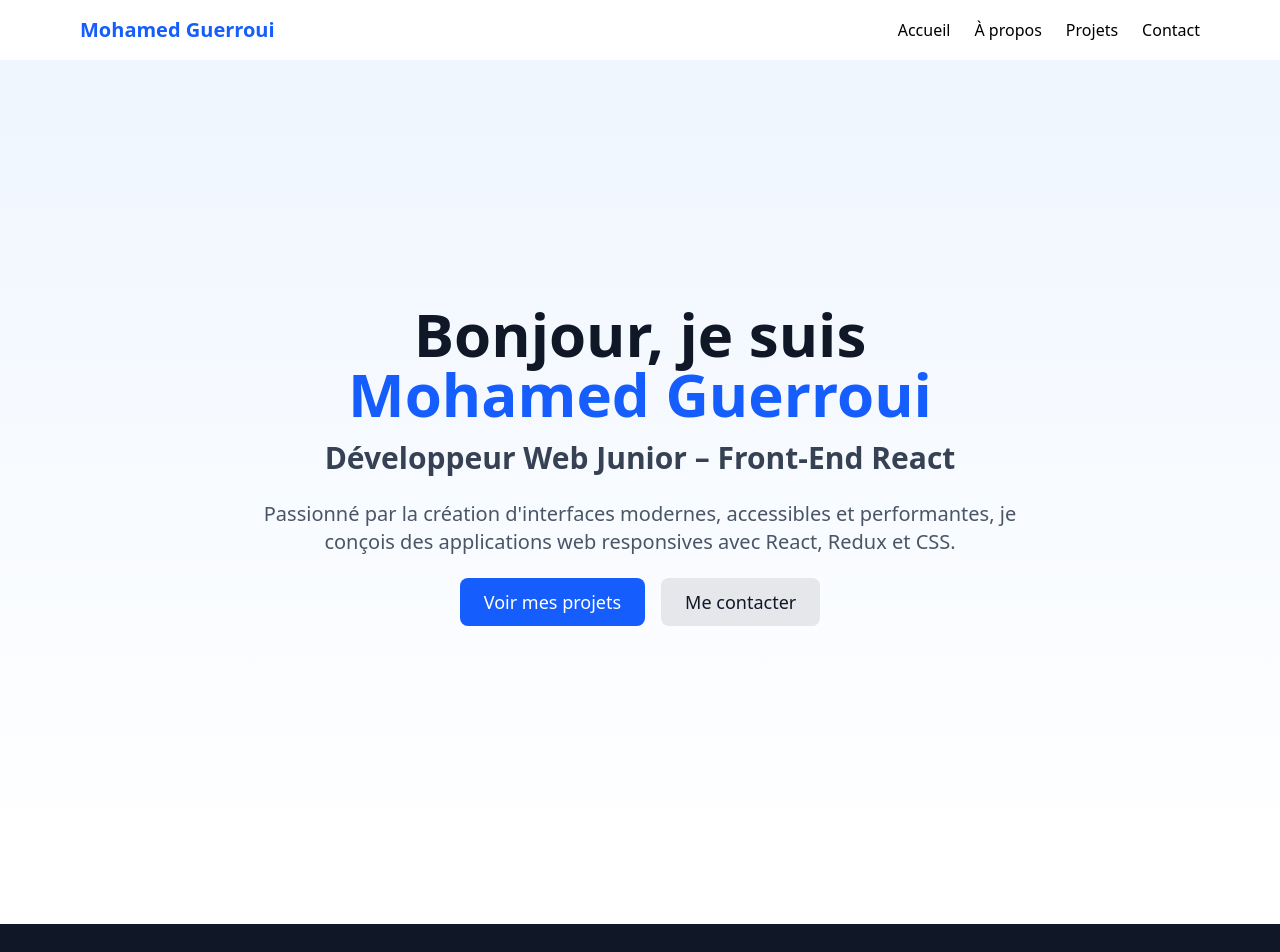
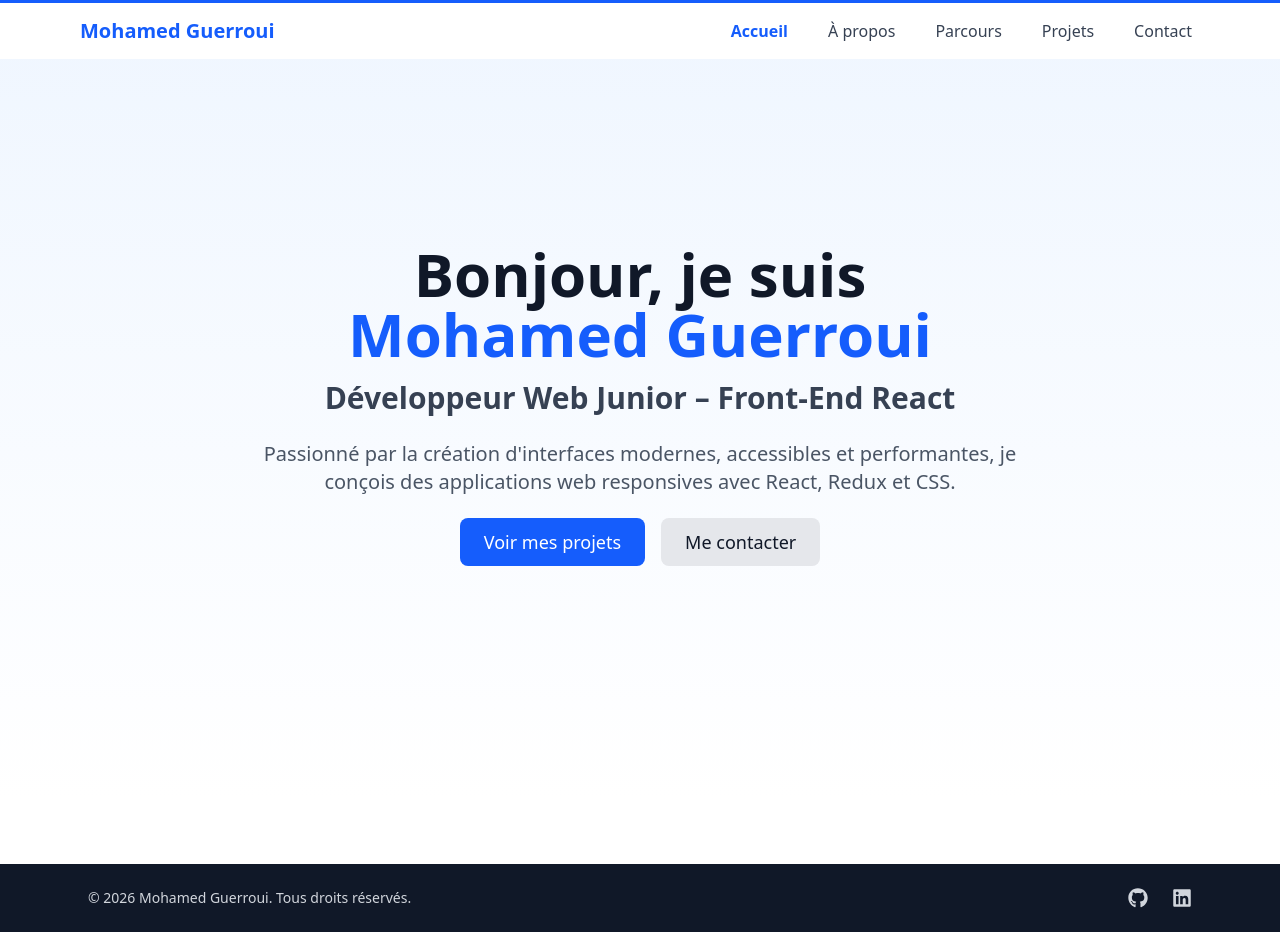
Before and after one commit to mhdgri/Portfolio, a React (Vite) app: page / in a window 1280 px wide. Shown: the top 952 px of the page. Built offline with nearby package versions, Linux system fonts and the light colour scheme.

Commit message:
Finalisation des composants Footer, Navbar et création du composant NotFound

```diff
--- a/src/components/Footer.jsx
+++ b/src/components/Footer.jsx
@@ -1,9 +1,44 @@
+// src/components/Footer.jsx
+import { FaGithub, FaLinkedin } from "react-icons/fa";
+import { motion } from "framer-motion";
+
 export default function Footer() {
   return (
-    <footer className="bg-gray-900 text-gray-300 py-6 mt-16">
-      <div className="max-w-6xl mx-auto text-center">
-        <p>© {new Date().getFullYear()} Mohamed Guerroui. Tous droits réservés.</p>
+    <motion.footer
+      initial={{ opacity: 0, y: 8 }}
+      whileInView={{ opacity: 1, y: 0 }}
+      viewport={{ once: true }}
+      transition={{ duration: 0.4 }}
+      className="bg-gray-900 text-gray-300 py-6 mt-16"
+    >
+      <div className="max-w-6xl mx-auto flex flex-col md:flex-row justify-between items-center px-6">
+        <p className="text-sm mb-4 md:mb-0">
+          © {new Date().getFullYear()} Mohamed Guerroui. Tous droits réservés.
+        </p>
+
+        <div className="flex gap-6 text-xl">
+          <motion.a
+            whileHover={{ y: -2 }}
+            href="https://github.com/mhdgri"
+            aria-label="Ouvrir GitHub de Mohamed Guerroui"
+            target="_blank"
+            rel="noopener noreferrer"
+            className="hover:text-white"
+          >
+            <FaGithub />
+          </motion.a>
+          <motion.a
+            whileHover={{ y: -2 }}
+            href="https://linkedin.com/in/mohamed-guerroui-a27601388/"
+            aria-label="Ouvrir LinkedIn de Mohamed Guerroui"
+            target="_blank"
+            rel="noopener noreferrer"
+            className="hover:text-white"
+          >
+            <FaLinkedin />
+          </motion.a>
+        </div>
       </div>
-    </footer>
+    </motion.footer>
   );
 }
--- a/src/components/Navbar.jsx
+++ b/src/components/Navbar.jsx
@@ -1,28 +1,109 @@
-import { Link } from "react-router-dom";
+// src/components/Navbar.jsx
+import { Link, NavLink } from "react-router-dom";
+import { useState, useEffect } from "react";
+import { FiMenu, FiX } from "react-icons/fi";
+import { motion, useScroll, useSpring } from "framer-motion";
 
 export default function Navbar() {
+  const [isOpen, setIsOpen] = useState(false);
+  const [scrolled, setScrolled] = useState(false);
+  const { scrollYProgress } = useScroll();
+  const scaleX = useSpring(scrollYProgress, { stiffness: 120, damping: 20, mass: 0.3 });
+
+  useEffect(() => {
+    const onResize = () => {
+      if (window.innerWidth >= 768) setIsOpen(false);
+    };
+    const onScroll = () => setScrolled(window.scrollY > 8);
+    window.addEventListener("resize", onResize);
+    window.addEventListener("scroll", onScroll);
+    onScroll();
+    return () => {
+      window.removeEventListener("resize", onResize);
+      window.removeEventListener("scroll", onScroll);
+    };
+  }, []);
+
+  const navItems = [
+    { to: "/", label: "Accueil" },
+    { to: "/about", label: "À propos" },
+    { to: "/journey", label: "Parcours" },
+    { to: "/projects", label: "Projets" },
+    { to: "/contact", label: "Contact" },
+  ];
+
+  const NavItem = ({ to, label, onClick }) => (
+    <NavLink
+      to={to}
+      onClick={onClick}
+      className={({ isActive }) =>
+        [
+          "px-2 py-1 transition-colors",
+          isActive ? "text-blue-600 font-semibold" : "text-gray-700 hover:text-blue-600",
+        ].join(" ")
+      }
+    >
+      {label}
+    </NavLink>
+  );
+
   return (
-    <nav className="bg-white shadow-md">
-      <div className="max-w-6xl mx-auto px-4 py-4">
-        <div className="flex justify-between items-center">
-          <Link to="/" className="text-xl font-bold text-blue-600">
-            Mohamed Guerroui
-          </Link>
+    <nav
+      className={[
+        "fixed w-full z-50 top-0 transition-all",
+        scrolled ? "bg-white/90 backdrop-blur shadow-sm" : "bg-white",
+      ].join(" ")}
+      role="navigation"
+      aria-label="Navigation principale"
+    >
+      {/* Progress bar */}
+      <motion.div
+        aria-hidden="true"
+        style={{ scaleX, transformOrigin: "0% 50%" }}
+        className="h-[3px] bg-blue-600"
+      />
 
-          <div className="flex gap-6">
-            <Link to="/" className="hover:text-blue-600 transition">
-              Accueil
-            </Link>
-            <Link to="/about" className="hover:text-blue-600 transition">
-              À propos
-            </Link>
-            <Link to="/projects" className="hover:text-blue-600 transition">
-              Projets
-            </Link>
-            <Link to="/contact" className="hover:text-blue-600 transition">
-              Contact
-            </Link>
-          </div>
+      <div className="max-w-6xl mx-auto px-4 py-3 flex justify-between items-center">
+        <Link
+          to="/"
+          className="text-xl font-bold text-blue-600 focus:outline-none focus:ring-2 focus:ring-blue-500 rounded"
+        >
+          Mohamed Guerroui
+        </Link>
+
+        <div className="hidden md:flex gap-6 items-center">
+          {navItems.map((item) => (
+            <NavItem key={item.to} to={item.to} label={item.label} />
+          ))}
+        </div>
+
+        <button
+          className="md:hidden text-gray-700 p-2 rounded focus:outline-none focus:ring-2 focus:ring-blue-500"
+          onClick={() => setIsOpen((v) => !v)}
+          aria-label={isOpen ? "Fermer le menu" : "Ouvrir le menu"}
+          aria-expanded={isOpen}
+          aria-controls="mobile-menu"
+        >
+          <span className="inline-flex items-center justify-center w-6 h-6">
+            {isOpen ? <FiX size={24} /> : <FiMenu size={24} />}
+          </span>
+        </button>
+      </div>
+
+      <div
+        id="mobile-menu"
+        className={[
+          "md:hidden bg-white shadow-md overflow-hidden",
+          "transition-all duration-300 ease-out origin-top",
+          isOpen ? "opacity-100 scale-y-100 max-h-[400px]" : "opacity-0 scale-y-95 max-h-0",
+        ].join(" ")}
+        role="dialog"
+        aria-hidden={!isOpen}
+      >
+        <div className="flex flex-col items-center py-3 gap-2">
+          {navItems.map((item) => (
+            <NavItem key={item.to} to={item.to} label={item.label} onClick={() => setIsOpen(false)} />
+          ))}
         </div>
       </div>
     </nav>
--- /dev/null
+++ b/src/pages/NotFound.jsx
@@ -0,0 +1,22 @@
+// src/pages/NotFound.jsx
+import SEO from "../components/SEO.jsx";
+
+export default function NotFound() {
+  return (
+    <section className="py-20 text-center">
+      <SEO
+        title="Page introuvable"
+        description="La page que vous cherchez n'existe pas ou a été déplacée."
+        canonical="/404"
+      />
+      <h1 className="text-4xl font-bold mb-2">404 – Page introuvable</h1>
+      <p className="text-gray-600">La page demandée n’existe pas.</p>
+      <a
+        href="/"
+        className="inline-block mt-6 px-6 py-3 bg-blue-600 text-white rounded-lg hover:bg-blue-700 transition"
+      >
+        Retour à l’accueil
+      </a>
+    </section>
+  );
+}
```
